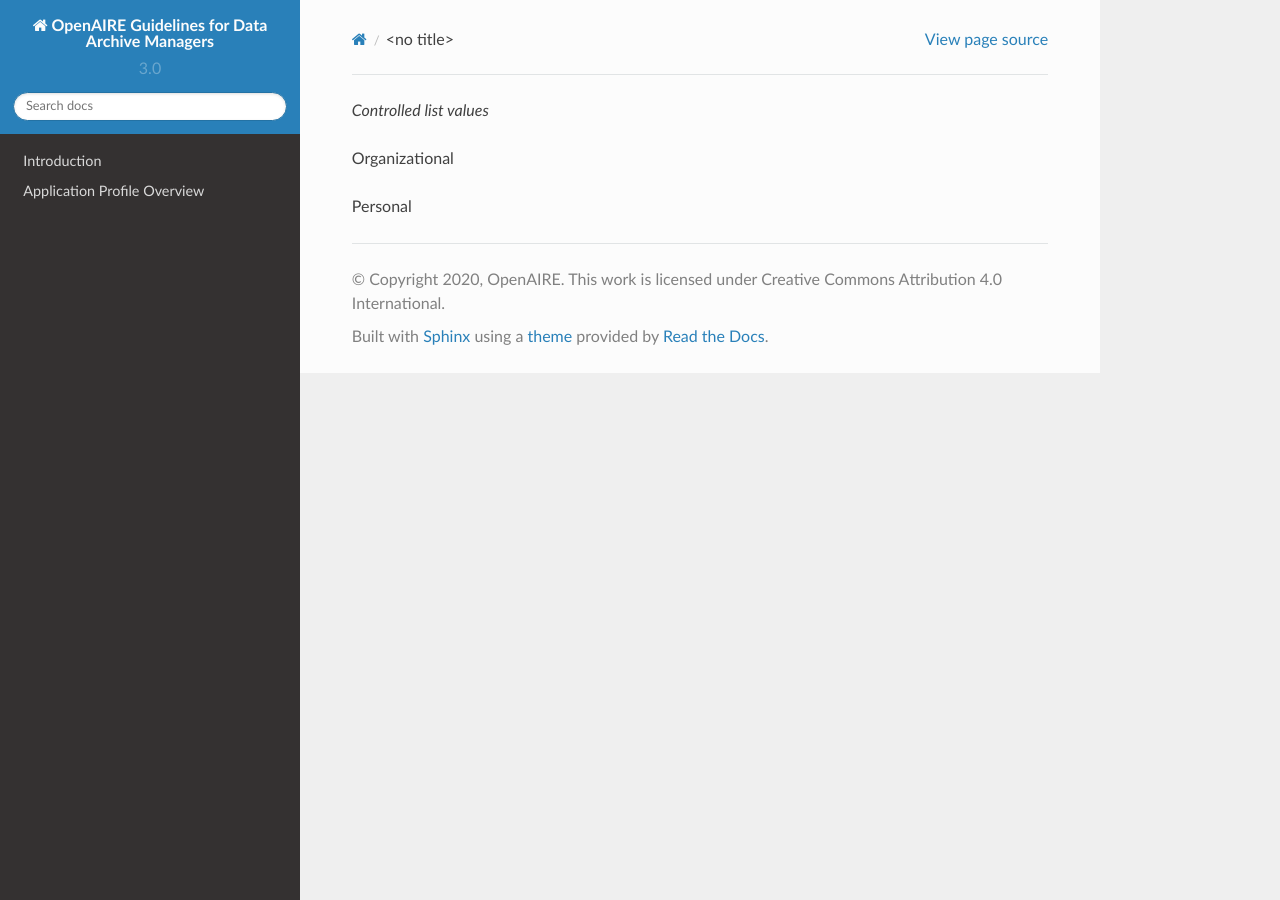
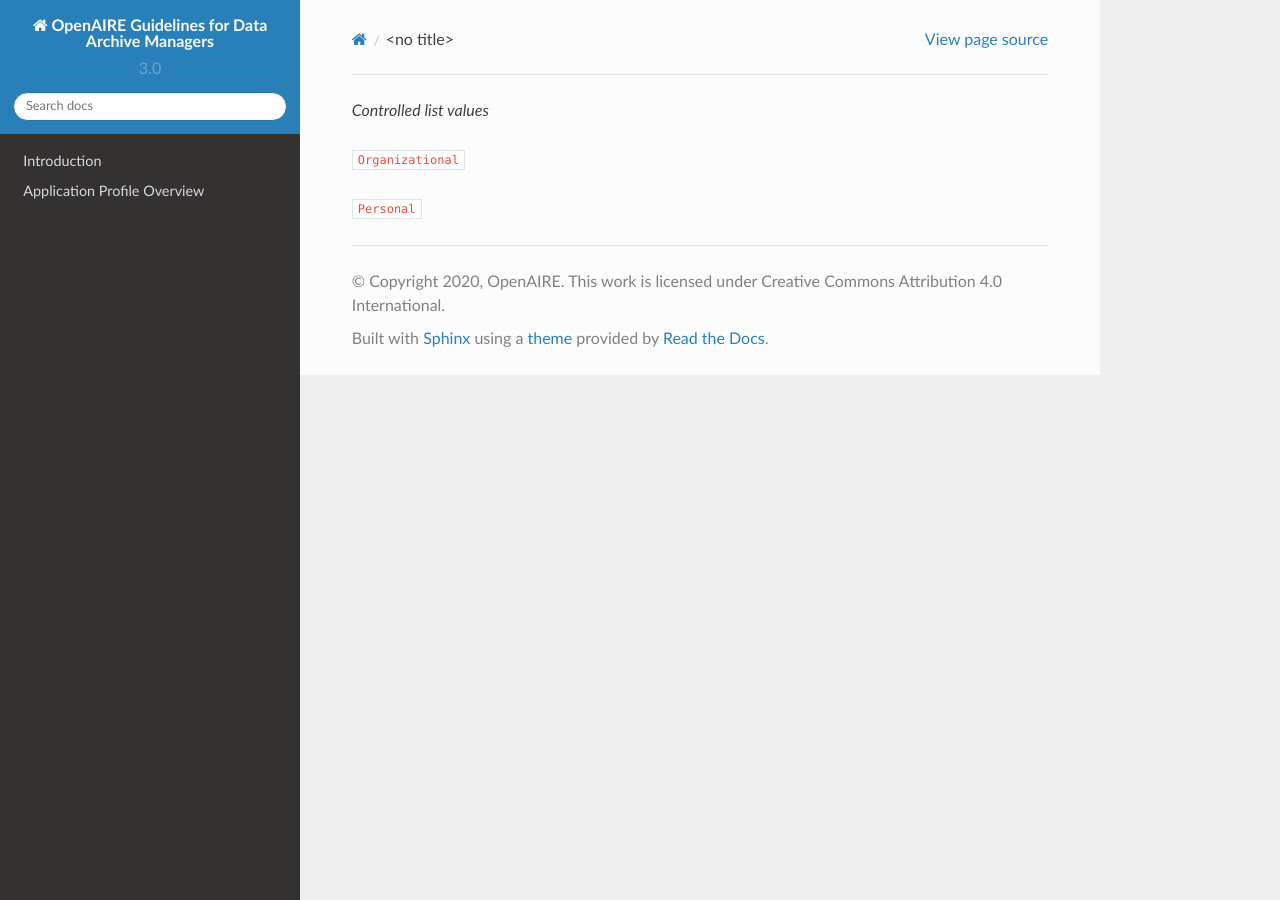
Before and after one commit to openaire/guidelines-data-archives, a Sphinx documentation site: the page built from docs/vocabularies/nametype.rst, in a window 1280 px wide. Built offline with Sphinx 7.4.7 and the Read the Docs theme 2.0.0, drawn with Linux system fonts in a browser that asks for light colours; a script that is not in the unit is left out.

```diff
--- a/docs/vocabularies/nametype.rst
+++ b/docs/vocabularies/nametype.rst
@@ -1,5 +1,5 @@
 
 *Controlled list values*
 
-* Organizational
-* Personal
+* ``Organizational``
+* ``Personal``
```
